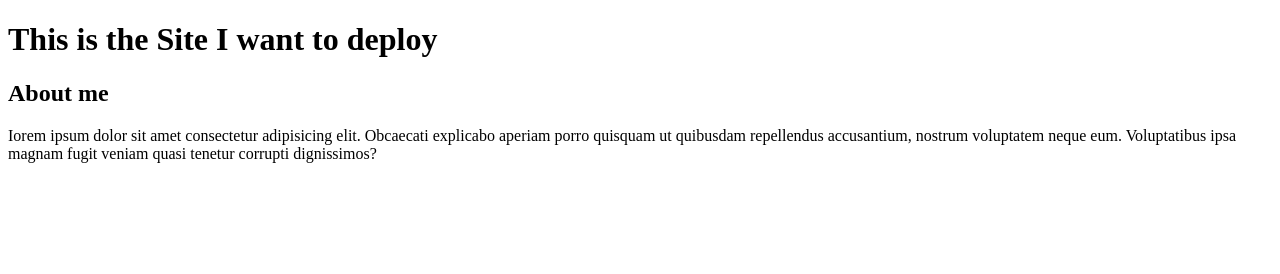
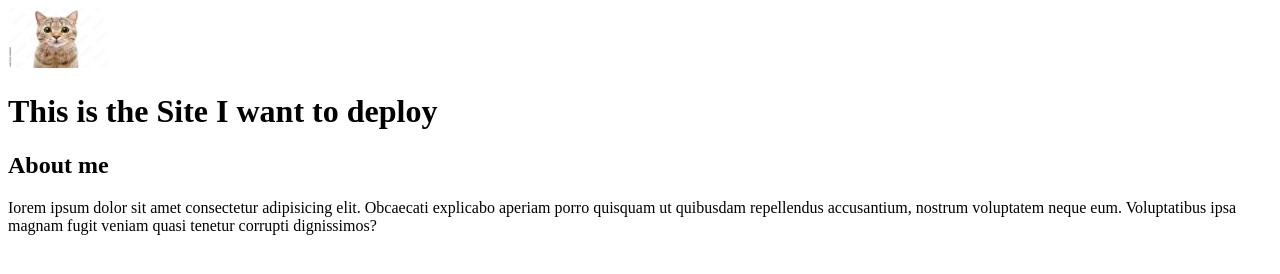
Before and after one commit to The-Daishogun/QLevelUP, a plain HTML site: page index.html in a window 1280 px wide. Drawn offline with Linux system fonts and the light colour scheme.

Commit message:
Add image to website

```diff
--- a/index.html
+++ b/index.html
@@ -6,6 +6,7 @@
   <title>QueraLevelUp</title>
 </head>
 <body>
+  <img src="./static/images/1000_F_97589769_t45CqXyzjz0KXwoBZT9PRaWGHRk5hQqQ.jpg" width="100px" height="60px" alt="">
   <h1>This is the Site I want to deploy</h1>
   <h2>About me</h2>
   <p>Iorem ipsum dolor sit amet consectetur adipisicing elit.
```
Also changed, not shown: static/images/1000_F_97589769_t45CqXyzjz0KXwoBZT9PRaWGHRk5hQqQ.jpg (added).
